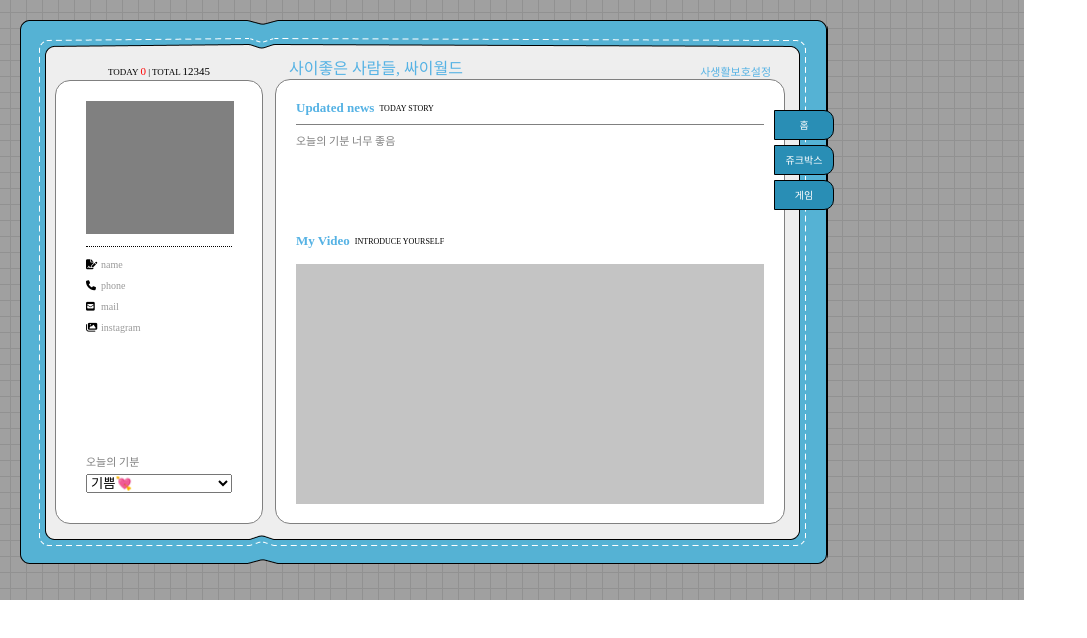
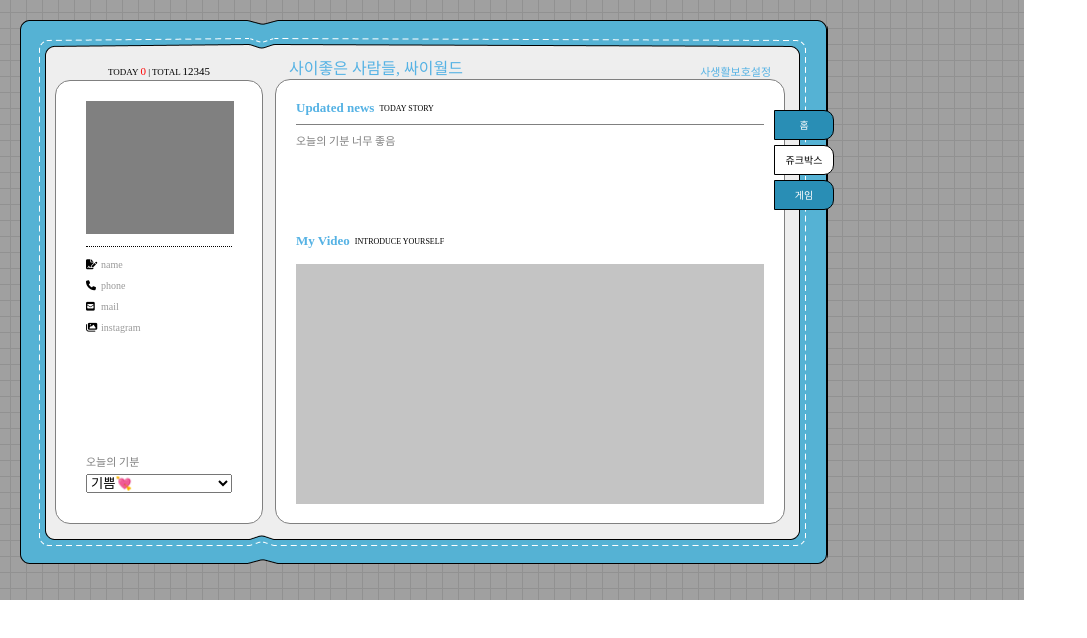
Before and after one commit to HongDawww/free, a plain HTML site: page cyworld/index.html in a window 1280 px wide. Both pictures are taken after a click on the element "쥬크박스". Shown: the whole page, without its empty margins (0-1087 px from the left). Drawn offline with Linux system fonts and the light colour scheme.

Commit message:
navigation button

```diff
--- a/cyworld/index.html
+++ b/cyworld/index.html
@@ -69,9 +69,9 @@
                     </div>
                 </div>
                 <div class="navigation">
-                    <div class="navigation__item" id="menuHome">홈</div>
-                    <div class="navigation__item" id="menuJukebox">쥬크박스</div>
-                    <div class="navigation__item" id="menuGame">게임</div>
+                    <div class="navigation__item" id="menuHome" onclick="menuHome()">홈</div>
+                    <div class="navigation__item" id="menuJukebox" onclick="menuJukebox()">쥬크박스</div>
+                    <div class="navigation__item" id="menuGame" onclick="menuGame()">게임</div>
                 </div>
             </div>
         </div>
--- a/cyworld/index.js
+++ b/cyworld/index.js
@@ -0,0 +1,19 @@
+const menuHome = () => {
+	document.getElementById("contentFrame").setAttribute("src","home.html")
+	document.getElementById("menuHome").style = "color: black; background-color: white;"
+	document.getElementById("menuJukebox").style = "color: white; background-color: #298eb5;"
+	document.getElementById("menuGame").style = "color: white; background-color: #298eb5;"
+}
+const menuJukebox = () => {
+	document.getElementById("contentFrame").setAttribute("src","jukebox.html")
+	document.getElementById("menuJukebox").style = "color: black; background-color: white;"
+	document.getElementById("menuHome").style = "color: white; background-color: #298eb5;"
+	document.getElementById("menuGame").style = "color: white; background-color: #298eb5;"
+}
+const menuGame = () => {
+	document.getElementById("contentFrame").setAttribute("src","game.html")
+	document.getElementById("menuGame").style = "color: black; background-color: white;"
+	document.getElementById("menuJukebox").style = "color: white; background-color: #298eb5;"
+	document.getElementById("menuHome").style = "color: white; background-color: #298eb5;"
+
+}
```
Also changed, not shown: cyworld/figma/navigation.png (added).
